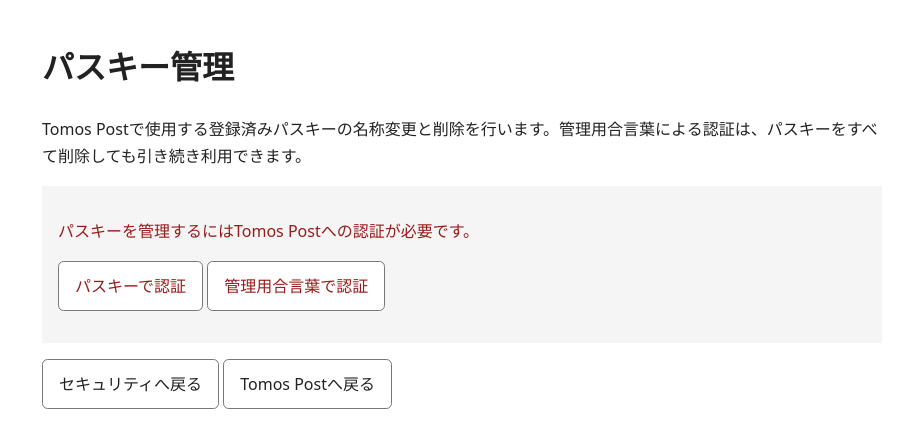
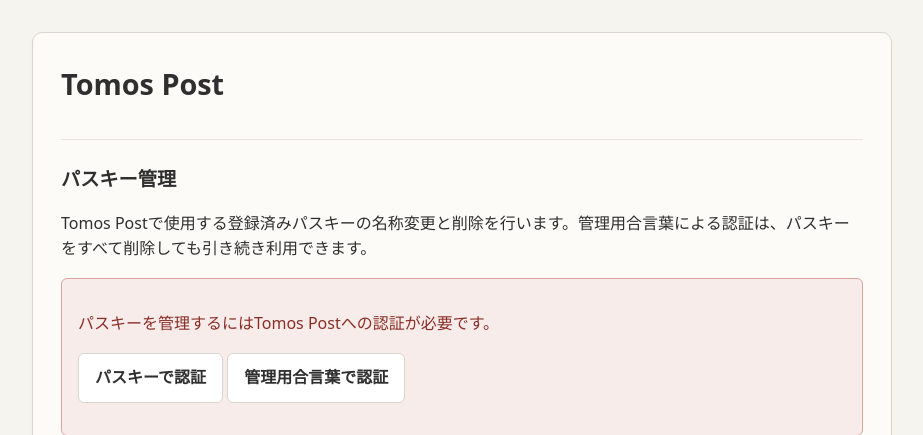
Before and after one commit to tomosweb/tomos, a PHP site: page /tomos/post/passkey/manage/index.php in a window 1280 px wide. Shown: the top 435 px of the page, without its empty margins (178-1101 px from the left). Run offline with PHP 8.4, Linux system fonts and the light colour scheme.

Commit message:
Align passkey management UI with Tomos Post

```diff
--- a/post/passkey/manage/index.php
+++ b/post/passkey/manage/index.php
@@ -110,9 +110,11 @@ function formatTimestamp(?int $timestamp, array $config): string
 <style>
 body{font-family:system-ui,-apple-system,BlinkMacSystemFont,"Segoe UI",sans-serif;max-width:840px;margin:40px auto;padding:0 20px;line-height:1.7;color:#222}input,button{font:inherit}input[type=text]{box-sizing:border-box;width:100%;max-width:28rem;padding:.6rem;margin:.3rem 0 .7rem}button,.button{display:inline-block;padding:.65rem 1rem;border:1px solid #777;border-radius:.35rem;background:#fff;color:inherit;text-decoration:none;cursor:pointer}.danger{border-color:#b91c1c;color:#991b1b}.result{margin:1rem 0;padding:1rem;background:#f5f5f5}.ok{color:#166534}.ng{color:#991b1b}.hint{color:#666}.credential{border-top:1px solid #ddd;padding:1.25rem 0}.credential:first-of-type{border-top:0}.actions{display:flex;gap:.6rem;flex-wrap:wrap;align-items:end}.meta{font-size:.92rem;color:#555}code{word-break:break-all}
 </style>
+<link rel="stylesheet" href="../../assets/tomos-post-security.css">
 </head>
 <body>
-<h1>パスキー管理</h1>
+<h1>Tomos Post</h1>
+<h2>パスキー管理</h2>
 <p>Tomos Postで使用する登録済みパスキーの名称変更と削除を行います。管理用合言葉による認証は、パスキーをすべて削除しても引き続き利用できます。</p>
 
 <?php foreach ($messages as $message): ?>
```
